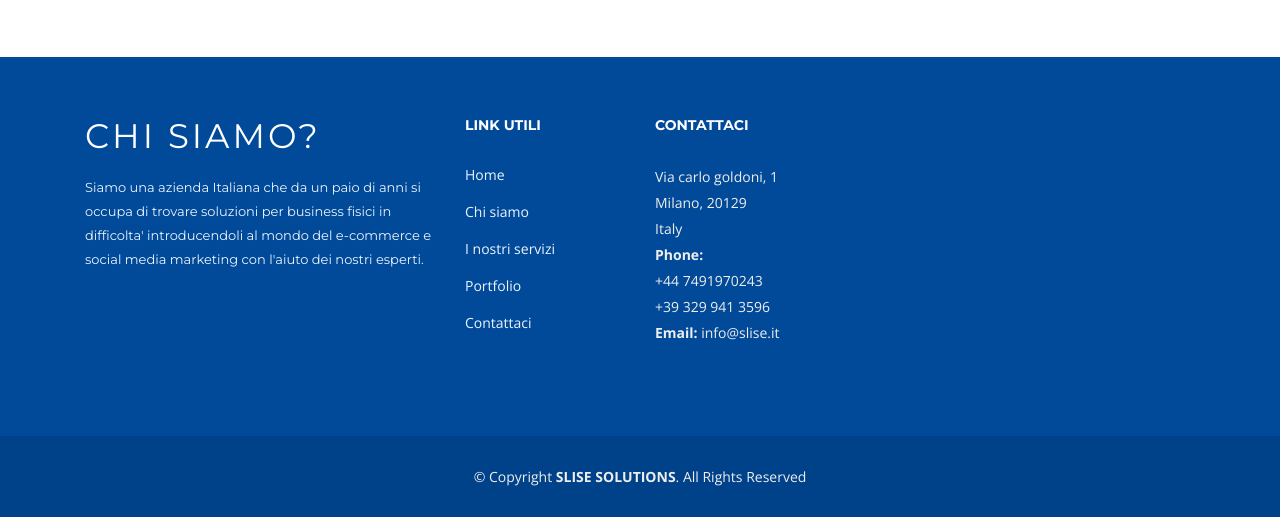
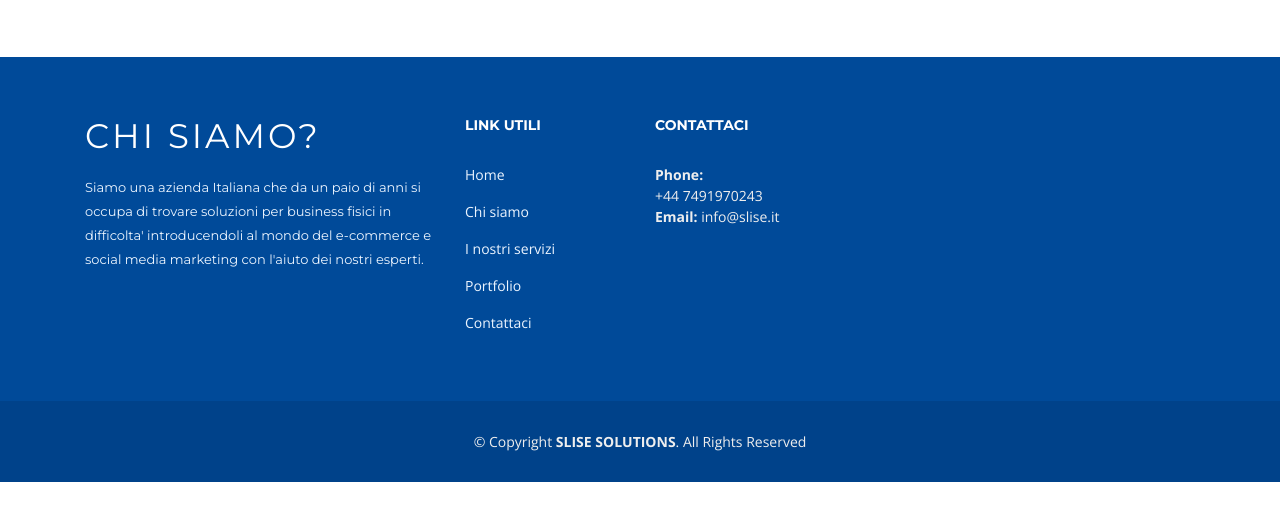
Before and after one commit to dizionario/il.dizionario.onesto-icloud.com, a plain HTML site: page index.html in a window 1280 px wide. Shown: the part 6282-6799 px from the top of the page. After the commit the page ends 6764 px from the top, so only its background shows below. Drawn offline with nearby package versions, Linux system fonts and the light colour scheme; files whose address does not match are found by name.

Commit message:
Update index.html

```diff
--- a/index.html
+++ b/index.html
@@ -549,11 +549,8 @@ Siamo qui per te, per il tuo business,
 
           <div class="col-lg-3 col-md-6 footer-contact">
             <h4>Contattaci</h4>
-            <p>
-              Via carlo goldoni, 1<br>
-              Milano, 20129<br>
-              Italy <br>
-              <strong>Phone:</strong> <br>+44 7491970243 <br> +39 329 941 3596 <br>
+
+              <strong>Phone:</strong> <br>+44 7491970243 <br>
               <strong>Email:</strong> info@slise.it<br>
             </p>
 
```
